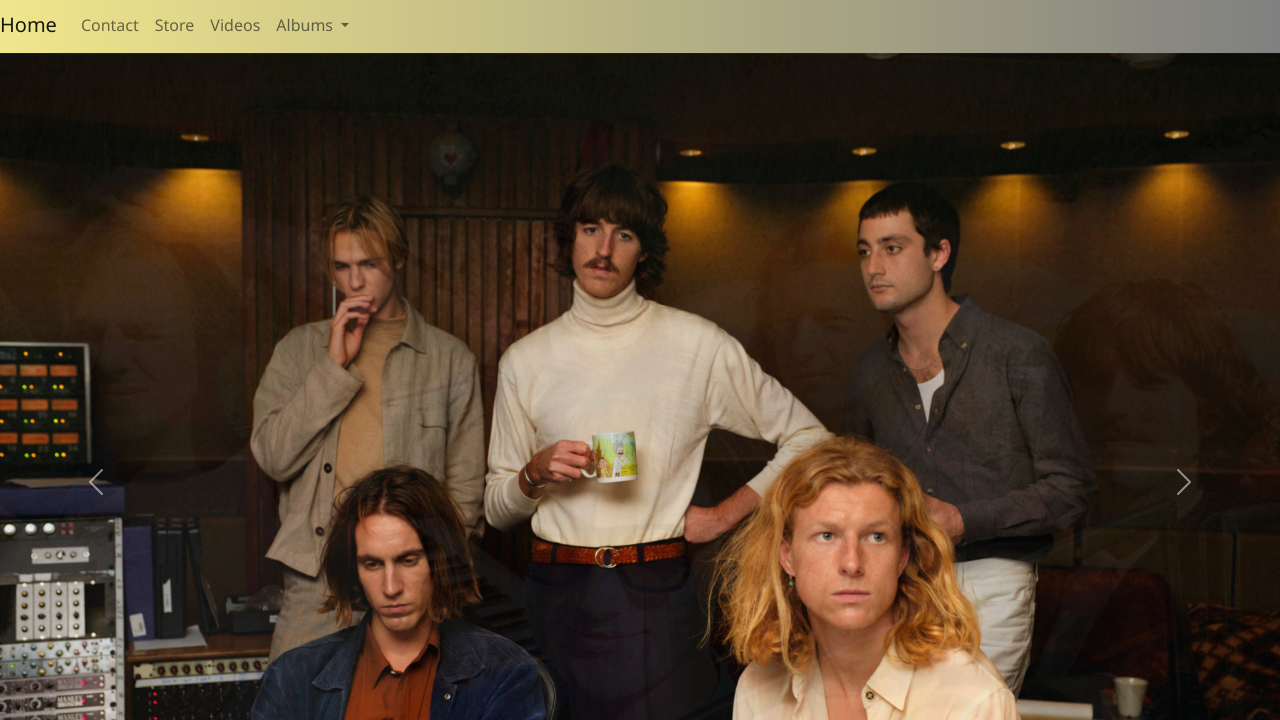
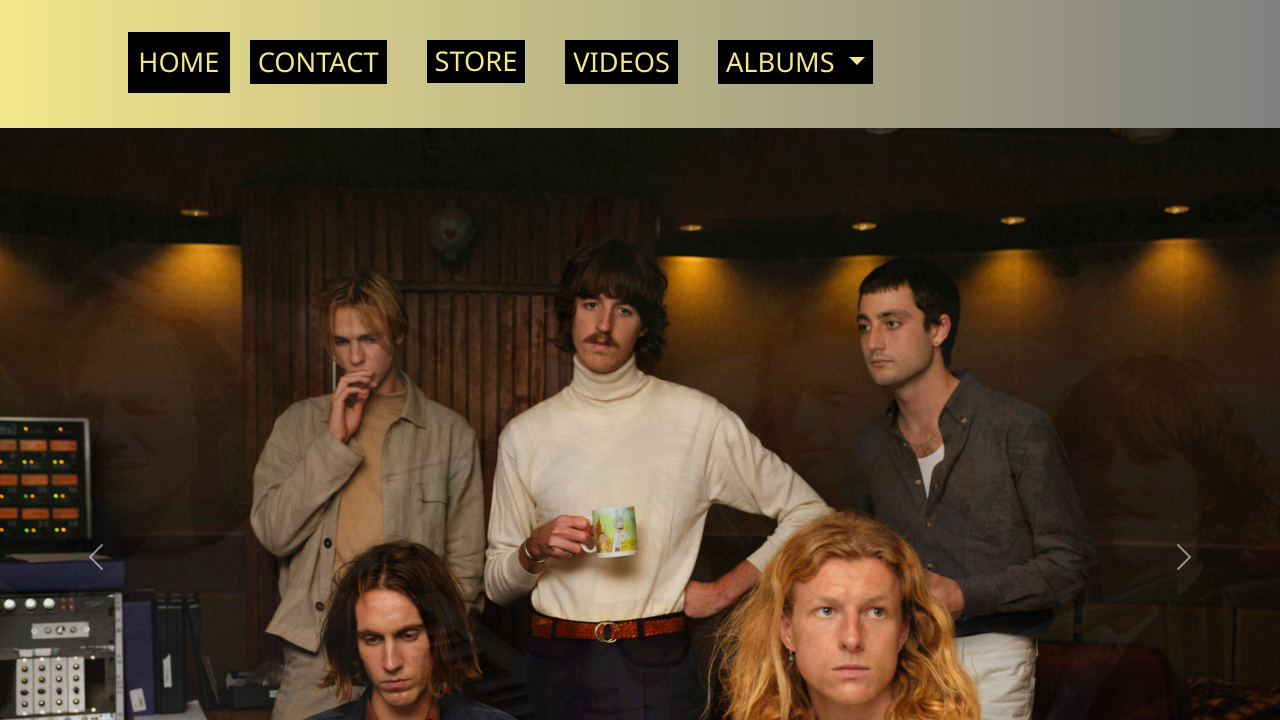
Before and after one commit to MarcosCuevass/proyecto-final-marcoscuevas, a website: page index.html in a window 1280 px wide. Shown: the part 80-800 px from the top of the page. Drawn offline with nearby package versions, Linux system fonts and the light colour scheme.

Commit message:
modificamos navbar

```diff
--- a/index.html
+++ b/index.html
@@ -21,9 +21,9 @@
       <div class="col-12 col-lg-12">
         <a class="navbar-brand img" href="#"><img src="./assets/img/parcels2.png" class="img-fluid" alt="Logo Parcels">
         </a>
-        <nav class=" navbar navbar-expand-lg navbar-light">
-          <div class="container-fluid">
-            <a class="navbar-brand" href="#">Home</a>
+        <nav class="navbar navbar-expand-lg navbar-light">
+          <div class="colorNav container-fluid">
+            <a class="navbar-brand" href="#">HOME</a>
             <button class="navbar-toggler" type="button" data-bs-toggle="collapse" data-bs-target="#navbarNav"
               aria-controls="navbarNav" aria-expanded="false" aria-label="Toggle navigation">
               <span class="navbar-toggler-icon"></span>
@@ -31,18 +31,18 @@
             <div class="collapse navbar-collapse" id="navbarNav">
               <ul class="navbar-nav">
                 <li class="nav-item">
-                  <a href="./pages/contact.html" class="nav-link">Contact</a>
+                  <a href="./pages/contact.html" class="nav-link">CONTACT</a>
                 </li>
                 <li class="nav-item">
-                  <a href="./pages/store.html" class="nav-link">Store</a>
+                  <a href="./pages/store.html" class="nav-link">STORE</a>
                 </li>
                 <li class="nav-item">
-                  <a href="./pages/videos.html" class="nav-link" aria-current="page">Videos</a>
+                  <a href="./pages/videos.html" class="nav-link" aria-current="page">VIDEOS</a>
                 </li>
                 <li class="nav-item dropdown">
                   <a class="nav-link dropdown-toggle" id="navbarDropdown" role="button" data-bs-toggle="dropdown"
                     aria-expanded="false">
-                    Albums
+                    ALBUMS
                   </a>
                   <ul class="dropdown-menu" aria-labelledby="navbarDropdown">
                     <li><a href="./pages/parcels.html" class="dropdown-item" href="#">Parcels (2017)</a></li>
--- a/scss/footer.scss
+++ b/scss/footer.scss
@@ -1,5 +1,5 @@
 .ytlinkIndex {
-    color: whitesmoke;
+    color: rgba(245, 245, 245, 0.998);
     box-sizing: content-box;
     background-color: rgb(47, 47, 47);
     text-align: center;
@@ -8,7 +8,6 @@
 
 footer {
     background-color: rgb(47, 47, 47);
-    background-color:
     display: flex;
     flex-direction: row;
     justify-content: center;
--- a/scss/header.scss
+++ b/scss/header.scss
@@ -1,9 +1,62 @@
 .bgColor {
 
-    background: linear-gradient(to right, khaki, grey)
+    background: linear-gradient(to right, khaki, grey);
+
 }
 
 .row {
     --bs-gutter-x: 0 !important;
     --bs-gutter-y: 0 !important;
 }
+
+.navbar-light .navbar-brand {
+    color: khaki;
+    background-color: black;
+    margin: 0%;
+    padding: 1%;
+    font-size: 1.7rem
+}
+
+.navbar-light .navbar-nav .nav-link {
+    color: khaki;
+    background-color: black;
+    margin: 0%;
+
+}
+
+.navbar-nav .dropdown-menu {
+    position: absolute;
+    min-width: 140px;
+    max-width: 300px;
+}
+
+.navbar {
+    width: 80%;
+    margin: auto;
+    padding: 35px 0%;
+    display: flex;
+    align-items: space-between;
+    color: red
+}
+
+.nav-link {
+    color: khaki;
+    background-color: black;
+    margin: 0%;
+    padding: 1%;
+}
+
+
+
+nav ul li {
+    list-style-type: none;
+    display: inline-block;
+    margin: 0 20px;
+
+}
+
+nav ul li a {
+    text-decoration: solid;
+    color: red;
+    font-size: 1.7rem;
+}
```
Also changed, not shown: css/estilo.css, scss/_variables.scss (line endings or trailing spaces).
